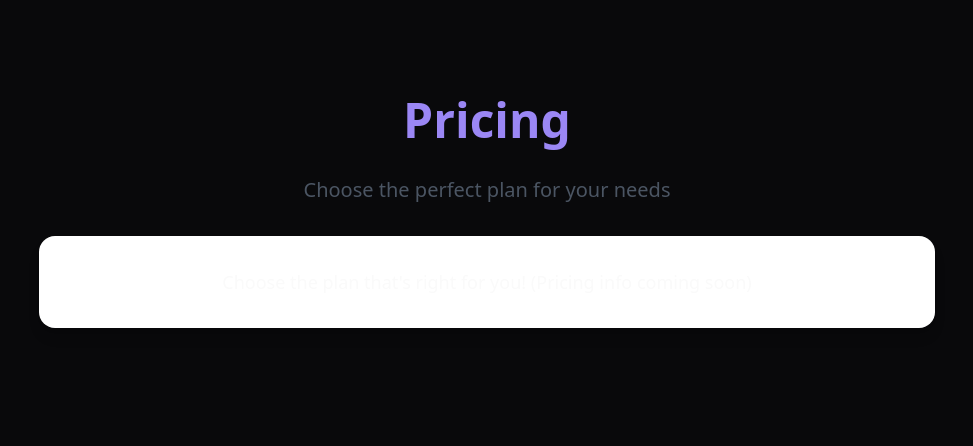
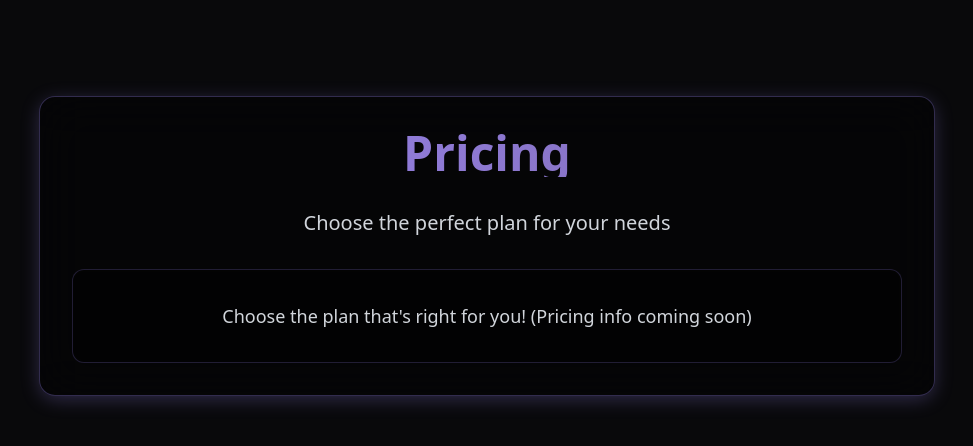
Before and after one commit to niteshverma04/meta-desk-connect-space, a React (Vite) app: page /pricing in a window 1280 px wide. Shown: the top 446 px of the page, without its empty margins (153-1126 px from the left). Built offline with nearby package versions, Linux system fonts and the light colour scheme.

Commit message:
Update page backgrounds and borders
Updates the background color of the features, for you, pricing, about, and login pages to dark mode. Also improves the appearance of borders on these pages.

```diff
--- a/src/pages/AboutPage.tsx
+++ b/src/pages/AboutPage.tsx
@@ -1,16 +1,16 @@
 
 const AboutPage = () => (
-  <div className="min-h-screen flex flex-col">
+  <div className="min-h-screen flex flex-col bg-background text-foreground">
     <div className="container mx-auto px-4 py-16 flex-grow">
-      <div className="max-w-4xl mx-auto">
-        <h1 className="text-4xl md:text-5xl font-bold mb-8 text-metadesk-purple text-center">
+      <div className="max-w-4xl mx-auto backdrop-blur-xl bg-black/40 p-8 rounded-2xl border border-metadesk-purple/30 shadow-[0_4px_20px_-2px_rgba(155,135,245,0.3)]">
+        <h1 className="text-4xl md:text-5xl font-bold mb-8 text-metadesk-purple text-center bg-clip-text text-transparent bg-gradient-to-r from-metadesk-purple to-metadesk-dark-purple">
           About
         </h1>
         <div className="space-y-8">
-          <p className="text-xl text-gray-600 text-center max-w-2xl mx-auto">
+          <p className="text-xl text-gray-300 text-center max-w-2xl mx-auto">
             Learn more about our mission and values
           </p>
-          <div className="bg-white rounded-2xl shadow-lg p-8">
+          <div className="backdrop-blur-sm bg-black/20 rounded-xl p-8 text-gray-300 border border-metadesk-purple/20">
             <p className="text-lg leading-relaxed">
               MetaDesk is built to empower your workflow with simplicity and power. We believe in creating tools that make collaboration seamless and enjoyable, helping teams achieve their best work together.
             </p>
--- a/src/pages/FeaturesPage.tsx
+++ b/src/pages/FeaturesPage.tsx
@@ -2,14 +2,14 @@
 import FeaturesSection from "@/components/FeaturesSection";
 
 const FeaturesPage = () => (
-  <div className="min-h-screen flex flex-col">
+  <div className="min-h-screen flex flex-col bg-background text-foreground">
     <div className="container mx-auto px-4 py-16 flex-grow">
-      <div className="max-w-4xl mx-auto">
-        <h1 className="text-4xl md:text-5xl font-bold mb-8 text-metadesk-purple text-center">
+      <div className="max-w-4xl mx-auto backdrop-blur-xl bg-black/40 p-8 rounded-2xl border border-metadesk-purple/30 shadow-[0_4px_20px_-2px_rgba(155,135,245,0.3)]">
+        <h1 className="text-4xl md:text-5xl font-bold mb-8 text-metadesk-purple text-center bg-clip-text text-transparent bg-gradient-to-r from-metadesk-purple to-metadesk-dark-purple">
           Features
         </h1>
         <div className="space-y-8">
-          <p className="text-xl text-gray-600 text-center max-w-2xl mx-auto">
+          <p className="text-xl text-gray-300 text-center max-w-2xl mx-auto">
             Discover powerful tools and features designed to enhance your workflow
           </p>
           <FeaturesSection />
--- a/src/pages/LoginPage.tsx
+++ b/src/pages/LoginPage.tsx
@@ -15,12 +15,12 @@ const LoginPage = () => {
   }
 
   return (
-    <div className="min-h-screen flex flex-col items-center justify-center bg-gray-50">
+    <div className="min-h-screen flex flex-col items-center justify-center bg-background text-foreground">
       <div className="w-full max-w-md px-4">
-        <h1 className="text-4xl font-bold mb-8 text-metadesk-purple text-center">
+        <h1 className="text-4xl font-bold mb-8 text-center bg-clip-text text-transparent bg-gradient-to-r from-metadesk-purple to-metadesk-dark-purple">
           Welcome Back
         </h1>
-        <div className="bg-white rounded-2xl shadow-lg p-8">
+        <div className="backdrop-blur-xl bg-black/40 rounded-2xl shadow-lg p-8 border border-metadesk-purple/30 shadow-[0_4px_20px_-2px_rgba(155,135,245,0.3)]">
           <AuthForm />
         </div>
       </div>
--- a/src/pages/PersonasPage.tsx
+++ b/src/pages/PersonasPage.tsx
@@ -2,14 +2,14 @@
 import PersonasSection from "@/components/PersonasSection";
 
 const PersonasPage = () => (
-  <div className="min-h-screen flex flex-col">
+  <div className="min-h-screen flex flex-col bg-background text-foreground">
     <div className="container mx-auto px-4 py-16 flex-grow">
-      <div className="max-w-4xl mx-auto">
-        <h1 className="text-4xl md:text-5xl font-bold mb-8 text-metadesk-purple text-center">
+      <div className="max-w-4xl mx-auto backdrop-blur-xl bg-black/40 p-8 rounded-2xl border border-metadesk-purple/30 shadow-[0_4px_20px_-2px_rgba(155,135,245,0.3)]">
+        <h1 className="text-4xl md:text-5xl font-bold mb-8 text-metadesk-purple text-center bg-clip-text text-transparent bg-gradient-to-r from-metadesk-purple to-metadesk-dark-purple">
           For You
         </h1>
         <div className="space-y-8">
-          <p className="text-xl text-gray-600 text-center max-w-2xl mx-auto">
+          <p className="text-xl text-gray-300 text-center max-w-2xl mx-auto">
             Find the perfect solution tailored to your needs
           </p>
           <PersonasSection />
--- a/src/pages/PricingPage.tsx
+++ b/src/pages/PricingPage.tsx
@@ -1,17 +1,17 @@
 
 const PricingPage = () => (
-  <div className="min-h-screen flex flex-col">
+  <div className="min-h-screen flex flex-col bg-background text-foreground">
     <div className="container mx-auto px-4 py-16 flex-grow">
-      <div className="max-w-4xl mx-auto">
-        <h1 className="text-4xl md:text-5xl font-bold mb-8 text-metadesk-purple text-center">
+      <div className="max-w-4xl mx-auto backdrop-blur-xl bg-black/40 p-8 rounded-2xl border border-metadesk-purple/30 shadow-[0_4px_20px_-2px_rgba(155,135,245,0.3)]">
+        <h1 className="text-4xl md:text-5xl font-bold mb-8 text-metadesk-purple text-center bg-clip-text text-transparent bg-gradient-to-r from-metadesk-purple to-metadesk-dark-purple">
           Pricing
         </h1>
         <div className="space-y-8">
-          <p className="text-xl text-gray-600 text-center max-w-2xl mx-auto">
+          <p className="text-xl text-gray-300 text-center max-w-2xl mx-auto">
             Choose the perfect plan for your needs
           </p>
-          <div className="bg-white rounded-2xl shadow-lg p-8 text-center">
-            <p className="text-lg">Choose the plan that's right for you! (Pricing info coming soon)</p>
+          <div className="backdrop-blur-sm bg-black/20 rounded-xl p-8 text-center border border-metadesk-purple/20">
+            <p className="text-lg text-gray-300">Choose the plan that's right for you! (Pricing info coming soon)</p>
           </div>
         </div>
       </div>
```
